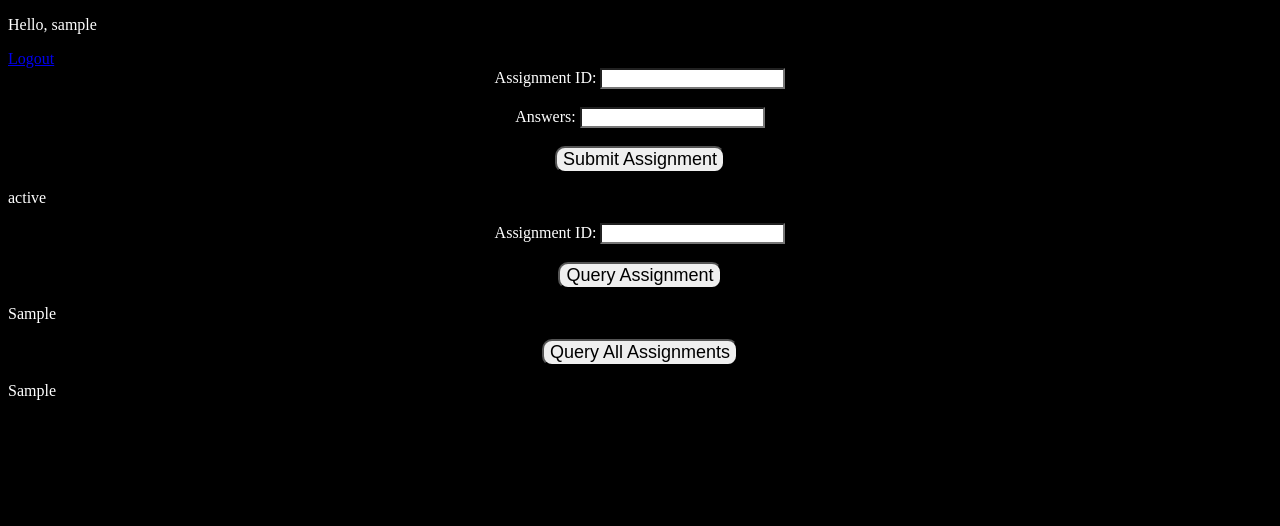
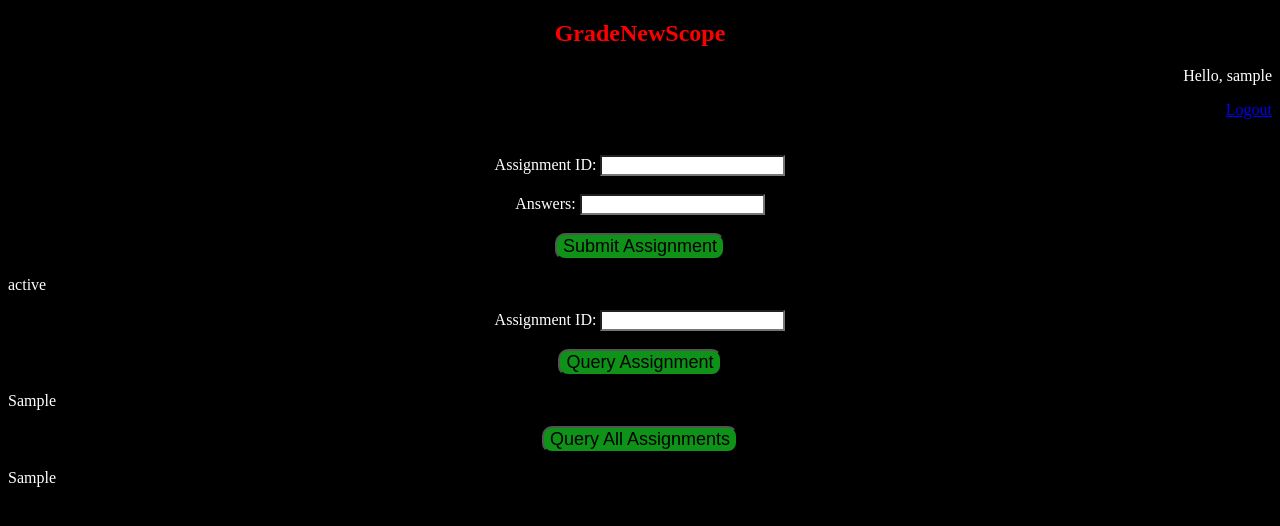
Before and after one commit to satyakinkohli/blockchain-final-project, a Flask app: template frontend/templates/student_homepage.html in a window 1280 px wide. Shown: the top 526 px of the page. Run offline with Flask 2, Linux system fonts and the light colour scheme; the template is opened without the code that fills it: most values are stand-ins (such as "Sample title", 1, 10 or a date in 2020).

Commit message:
Beautification on front end

```diff
--- a/frontend/templates/student_homepage.html
+++ b/frontend/templates/student_homepage.html
@@ -7,18 +7,24 @@
     <title>Student Homepage</title>
 </head>
 <body style="background-color: black; color: white;">
+
+    <h2 style="color:red; text-align: center;" > GradeNewScope </h2>
     <div>
-        <p>Hello, {{username}}</p>
-    </div>
+        <p style= "text-align:right">Hello, {{username}} </p>
+     </div>
 
     <div>
-        <a href="/">
+
+        <a href="/" style="float:right">
             <form action="/logout" method="post">
                 Logout
             </form>
         </a>
+    </p>
     </div>
-
+    <br>
+    <br>
+    <br>
     <div style="text-align: center">
         <form action="/student_home" id="submit_answer" name="submit_answer" method="post">
             <input type="hidden" id="student_id" name="student_id" value="{{email}}">
@@ -26,7 +32,7 @@
             <input style="border-radius: 0px;" type="text" id="assignment_id" name="assignment_id" /><br /><br />
             <label for="studentAnswer">Answers:</label>
             <input style="border-radius: 0px;" type="text" id="assignment_content" name="assignment_content" /><br /><br />
-            <input style="border-radius: 10px; font-size: large;"
+            <input style="border-radius: 10px; font-size: large; background-color:rgb(15, 146, 24);"
             type="submit" name="student_submit" value="Submit Assignment" />
         </form>
     </div>
@@ -42,7 +48,7 @@
             <input type="hidden" id="student_id" name="student_id" value="{{email}}">
             <label for="assignmentID">Assignment ID:</label>
             <input style="border-radius: 0px;" type="text" id="assignment_id" name="assignment_id" /><br /><br />
-            <input style="border-radius: 10px; font-size: large;"
+            <input style="border-radius: 10px; font-size: large; background-color:rgb(15, 146, 24);"
             type="submit" name="student_submit" value="Query Assignment" />
         </form>
     </div>
@@ -56,7 +62,7 @@
     <div style="text-align: center">
         <form action="/student_home" id="query_all_assignments" name="query_all_assignments" method="post">
             <input type="hidden" id="student_id" name="student_id" value="{{email}}">
-            <input style="border-radius: 10px; font-size: large;"
+            <input style="border-radius: 10px; font-size: large; background-color:rgb(15, 146, 24);"
             type="submit" name="student_submit" value="Query All Assignments" />
         </form>
     </div>
```
Also changed, not shown: frontend/templates/teacher_homepage.html (+5 -3 lines).
